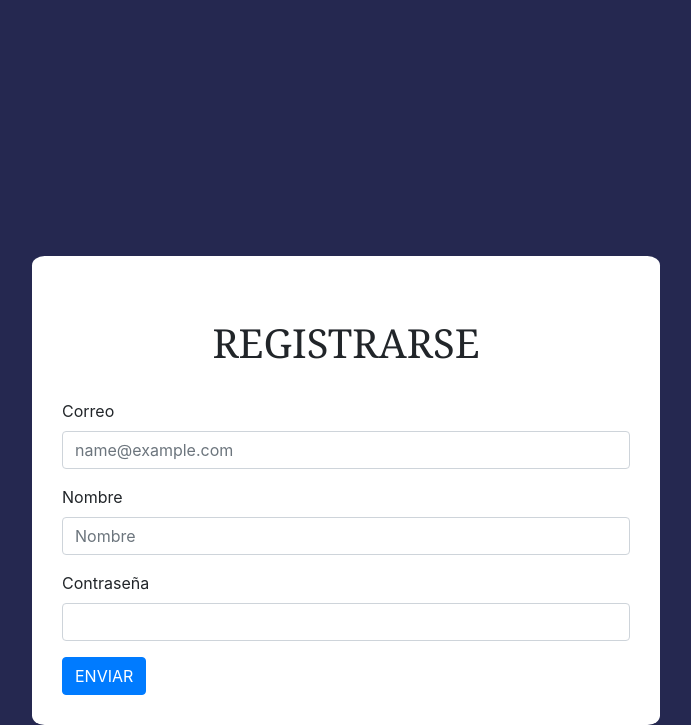
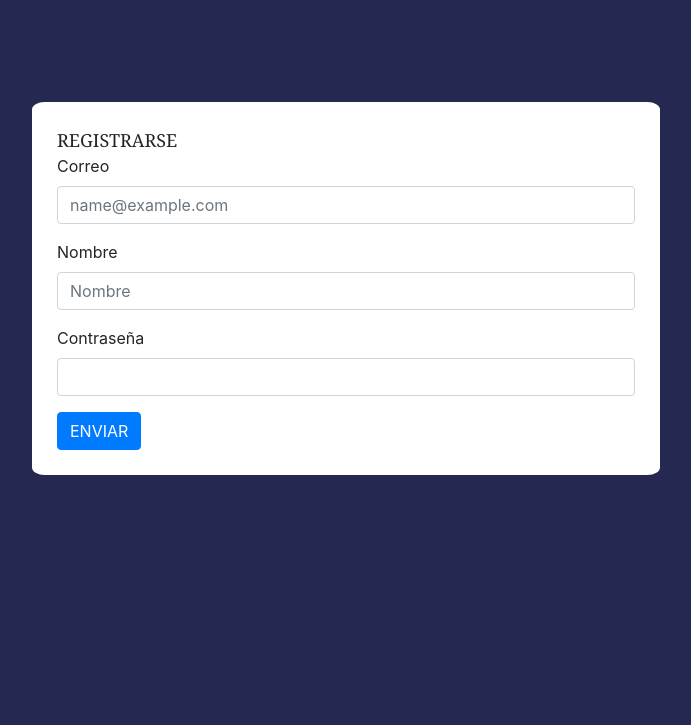
Before and after one commit to Saidai21/proyecto1, a Django app: page /alumnos/registrarse in a window 1280 px wide. Shown: the part 191-916 px from the top of the page, without its empty margins (294-985 px from the left). After the commit the page ends 666 px from the top, so only its background shows below. Run offline with Django 4.2, Linux system fonts and the light colour scheme.

Commit message:
cambio pagina iniciar_sesion y registrarse

```diff
--- a/alumnos/static/css/index.css
+++ b/alumnos/static/css/index.css
@@ -33,15 +33,9 @@ a{
 .container-sm{
     padding-left: 20%;
     padding-right: 20%;
-    padding-top: 20%;
+    padding-top: 8%;
 }
 
-.form_cont{
-    background-color: white;
-    padding: 30px;
-    border-radius: 2%;
-    padding-top: 10%;
-}
 .formato_titulo{
     font-family: Georgia, 'Times New Roman', Times, serif;
 }
--- a/alumnos/static/css/style_form.css
+++ b/alumnos/static/css/style_form.css
@@ -28,15 +28,10 @@
     margin-top: 5px;
     display: none;
 }
-.container-sm{
-    padding-left: 20%;
-    padding-right: 20%;
-    padding-top: 8%;
-}
 
 .form_cont{
     background-color: white;
-    padding: 30px;
+    padding: 25px;
     border-radius: 2%;
 }
 
@@ -47,6 +42,18 @@
     display: none;
 }
 
-.formato_titulo{
+.formato_titulo_form{
     font-family: Georgia, 'Times New Roman', Times, serif;
+    font-size: x-large;
 }
+
+@media only screen and (min-device-width: 250px) and (max-device-width: 1000px){
+    .formato_titulo_form{
+        font-size: large;
+    }
+}
+@media only screen and (min-device-width: 100px) and (max-device-width: 280px){
+    .formato_titulo_form{
+        font-size: small;
+    }
+}
--- a/alumnos/templates/alumnos/iniciar_sesion.html
+++ b/alumnos/templates/alumnos/iniciar_sesion.html
@@ -58,7 +58,7 @@
             {% endif %}
             <form method="POST" action="{% url 'iniciar_sesion' %}">
                 {% csrf_token %}
-                <h1 class="text-center formato_titulo">INICIAR SESION</h1>
+                <span class="text-center formato_titulo_form">INICIAR SESION</span>
                 <div class="form-group">
                     <label for="correo">Correo</label>
                     <input type="text" class="form-control" id="correo" name="correo" placeholder="name@example.com" required>
--- a/alumnos/templates/alumnos/registrarse.html
+++ b/alumnos/templates/alumnos/registrarse.html
@@ -4,8 +4,8 @@
     <meta charset="UTF-8">
     <meta name="viewport" content="width=device-width, initial-scale=1.0">
     <title>Registrarse</title>
+    {% load static %}
     <link rel="stylesheet" href="https://cdn.jsdelivr.net/npm/bootstrap@4.6.2/dist/css/bootstrap.min.css" integrity="sha384-xOolHFLEh07PJGoPkLv1IbcEPTNtaed2xpHsD9ESMhqIYd0nLMwNLD69Npy4HI+N" crossorigin="anonymous">
-    {% load static %}
     <link rel="stylesheet" type="text/css" href="{% static 'css/style_form.css' %}">
     <link rel="stylesheet" type="text/css" href="{% static 'css/index.css' %}">
 </head>
@@ -46,7 +46,7 @@
             <!-- FORM -->
             <form action="{% url 'registrarse' %}" method="POST">
                 {% csrf_token %}
-                <h1 class="text-center formato_titulo">REGISTRARSE</h1>
+                <span class="text-center formato_titulo_form">REGISTRARSE</span>
                 <br>
                 <div class="form-group">
                     <label for="itCorreo">Correo</label>
```
